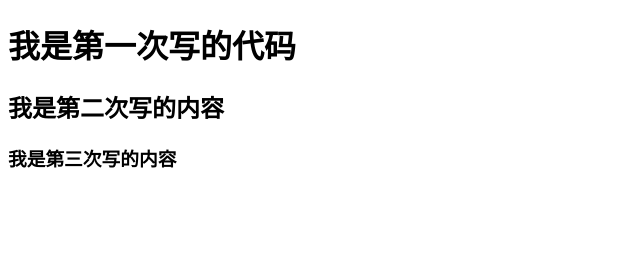
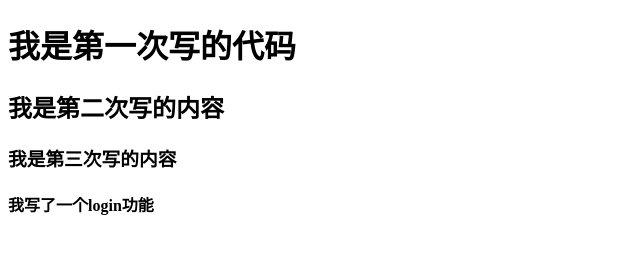
Before and after one commit to LiuXing-ddg/test1906, a plain HTML site: page index.html in a window 1280 px wide. Shown: the whole page, without its empty margins (0-640 px from the left). Drawn offline with Linux system fonts and the light colour scheme.

Commit message:
书写login功能

```diff
--- a/index.html
+++ b/index.html
@@ -11,6 +11,7 @@
     <h1>我是第一次写的代码</h1>
     <h2>我是第二次写的内容</h2>
     <h3>我是第三次写的内容</h3>
+    <h4>我写了一个login功能</h4>
 </body>
 
 </html>
```
